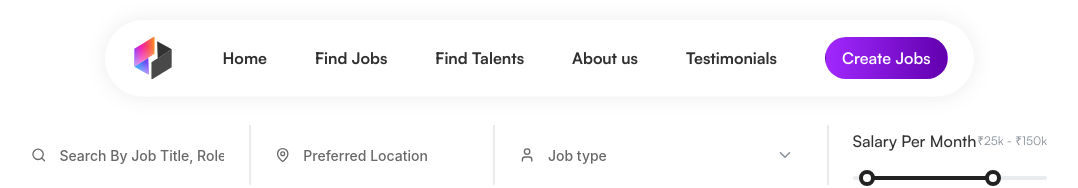
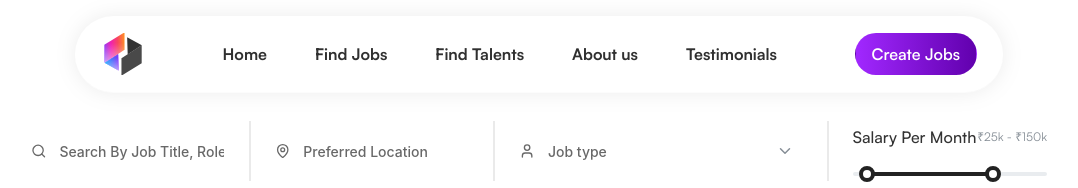
Before and after one commit to Pratik5252/job-management-admin-interface, a Next.js app in the folder frontend/: page / in a window 1280 px wide. Shown: the top 188 px of the page, without its empty margins (101-1179 px from the left). Built offline with nearby package versions, Linux system fonts and the light colour scheme; no server answers.

Commit message:
fix: Adjust Navbar layout for better alignment and spacing

```diff
--- a/frontend/src/components/Navbar.tsx
+++ b/frontend/src/components/Navbar.tsx
@@ -8,8 +8,8 @@ import CreateJobForm from './CreateJobForm';
 const Navbar = () => {
     const [opened, { open, close }] = useDisclosure(false);
   return (
-    <Container w="fit-content" pt={20}>
-        <Flex justify="center" align="center" gap={24} className='navbar'>
+    <Container w="900x" pt={16}>
+        <Flex justify="space-between" align="center" gap={24} className='navbar'>
             <Image src="/cmwlogo.svg" alt="logo" width={44} height={44} />
             <nav>
                 <ul className=''>
```
